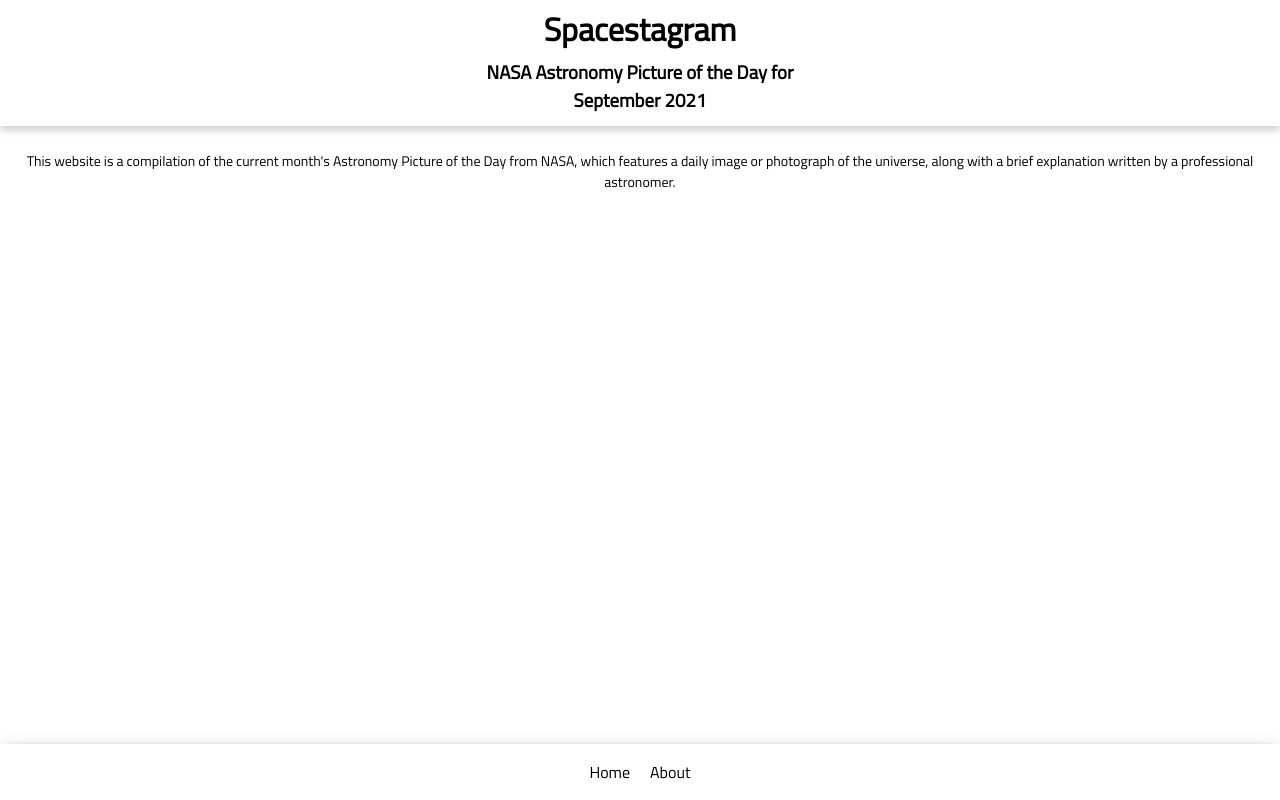
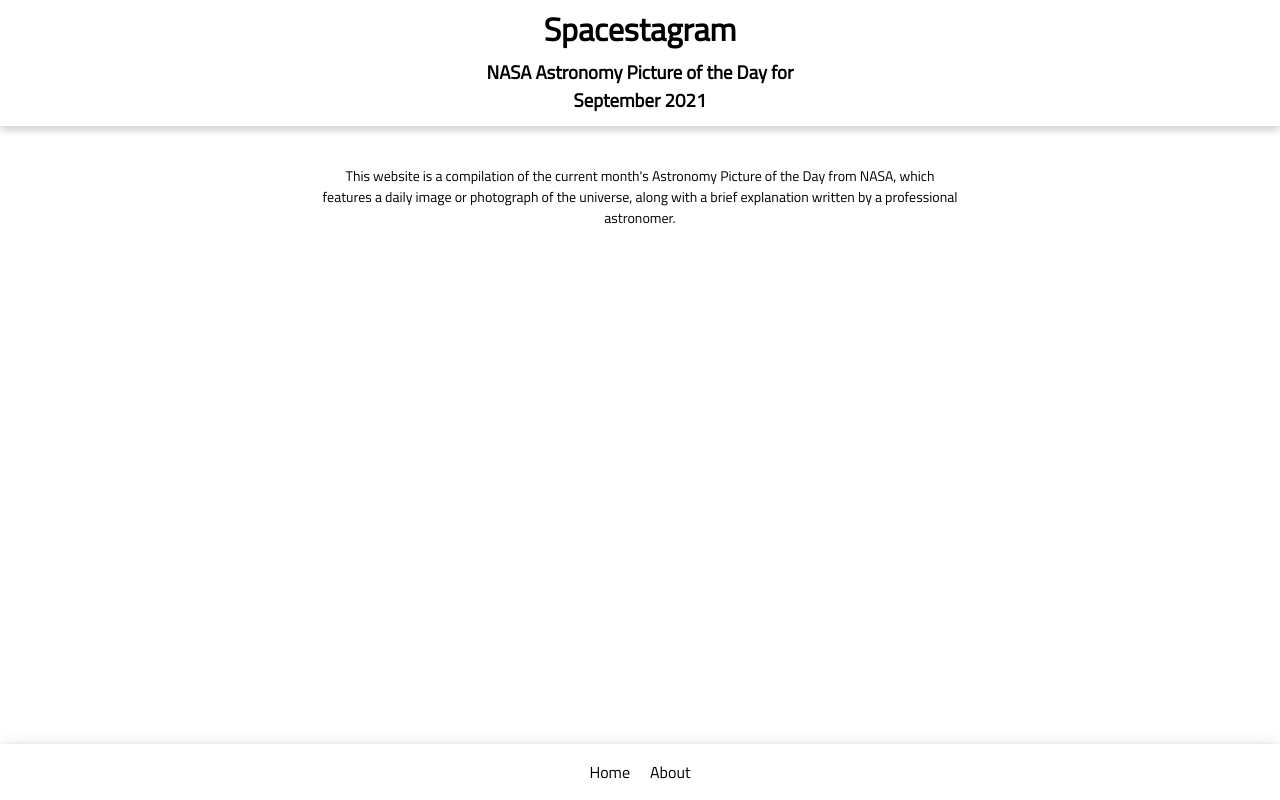
Before and after one commit to tcelovsky/spacestagram, a React (Create React App) app: page /about in a window 1280 px wide. Built offline with nearby package versions, Linux system fonts and the light colour scheme.

Commit message:
Update position of About

```diff
--- a/src/styles/App.css
+++ b/src/styles/App.css
@@ -28,7 +28,8 @@
 .about {
   position: relative;
   height: 100vh;
-  padding-top: 20px;
+  width: 50%;
+  padding-top: 50px;
   top: 50%;
   left: 50%;
   transform: translateX(-50%) translateY(-50%);
```
